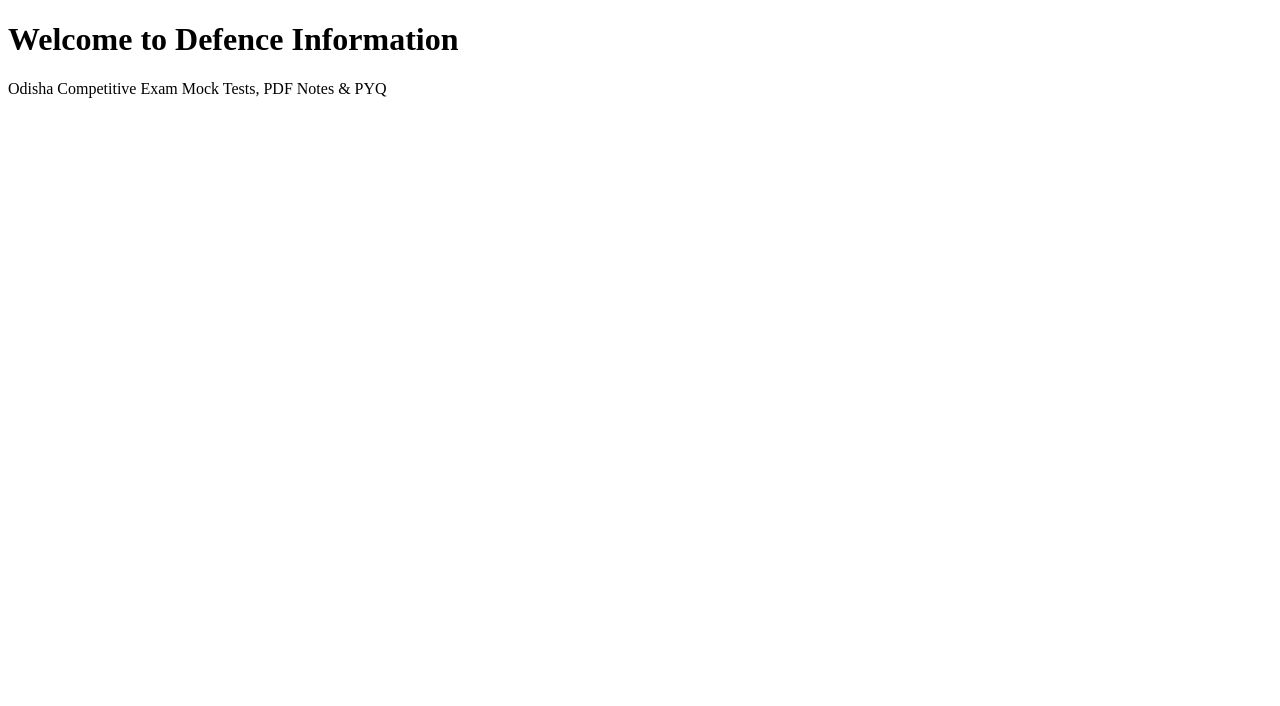
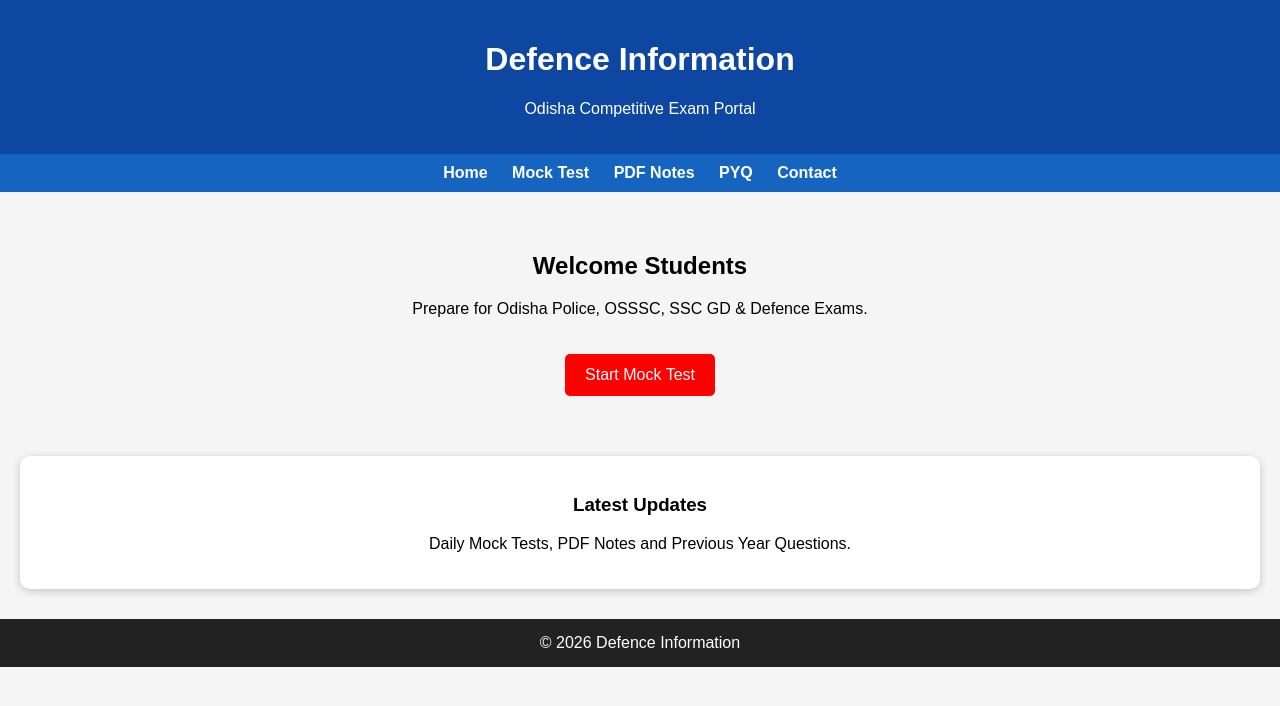
Before and after one commit to growy525-dotcom/index.html, a plain HTML site: page index.html in a window 1280 px wide. Drawn offline with Linux system fonts and the light colour scheme.

Commit message:
Enhance index.html with meta tags and styling

```diff
--- a/index.html
+++ b/index.html
@@ -1,10 +1,98 @@
 <!DOCTYPE html>
 <html>
 <head>
-    <title>Defence Information</title>
+<meta charset="UTF-8">
+<meta name="viewport" content="width=device-width, initial-scale=1.0">
+<title>Defence Information</title>
+
+<style>
+body{
+margin:0;
+font-family:Arial,sans-serif;
+background:#f5f5f5;
+text-align:center;
+}
+
+header{
+background:#0d47a1;
+color:white;
+padding:20px;
+}
+
+nav{
+background:#1565c0;
+padding:10px;
+}
+
+nav a{
+color:white;
+text-decoration:none;
+margin:10px;
+font-weight:bold;
+}
+
+.hero{
+padding:40px;
+}
+
+.btn{
+display:inline-block;
+padding:12px 20px;
+background:red;
+color:white;
+text-decoration:none;
+border-radius:5px;
+margin-top:20px;
+}
+
+.card{
+background:white;
+margin:20px;
+padding:20px;
+border-radius:10px;
+box-shadow:0 2px 8px rgba(0,0,0,.2);
+}
+
+footer{
+background:#222;
+color:white;
+padding:15px;
+margin-top:30px;
+}
+</style>
+
 </head>
+
 <body>
-    <h1>Welcome to Defence Information</h1>
-    <p>Odisha Competitive Exam Mock Tests, PDF Notes & PYQ</p>
+
+<header>
+<h1>Defence Information</h1>
+<p>Odisha Competitive Exam Portal</p>
+</header>
+
+<nav>
+<a href="#">Home</a>
+<a href="#">Mock Test</a>
+<a href="#">PDF Notes</a>
+<a href="#">PYQ</a>
+<a href="#">Contact</a>
+</nav>
+
+<div class="hero">
+<h2>Welcome Students</h2>
+<p>Prepare for Odisha Police, OSSSC, SSC GD & Defence Exams.</p>
+
+<a class="btn" href="#">Start Mock Test</a>
+</div>
+
+<div class="card">
+<h3>Latest Updates</h3>
+<p>Daily Mock Tests, PDF Notes and Previous Year Questions.</p>
+</div>
+
+<footer>
+© 2026 Defence Information
+</footer>
+
 </body>
 </html>
```
